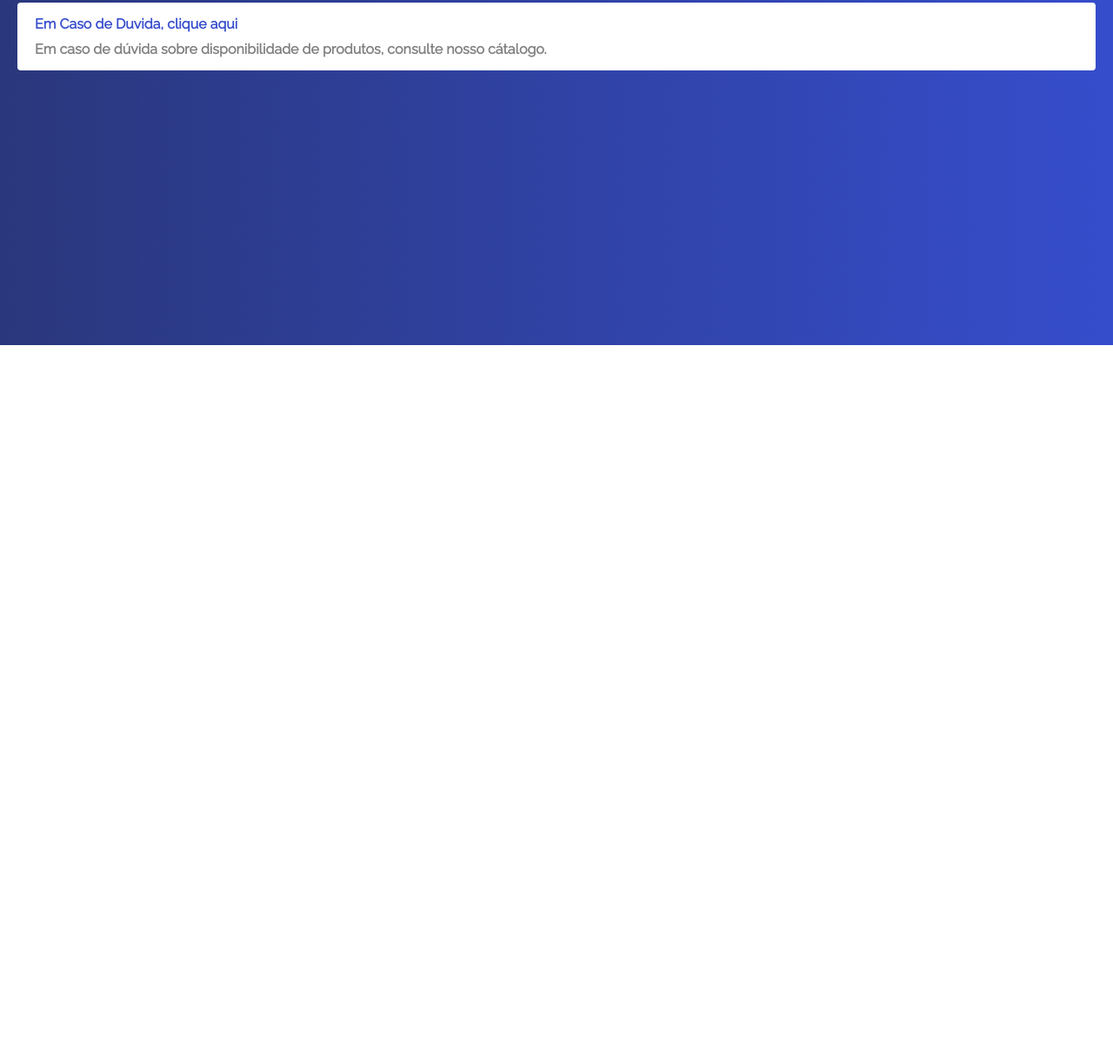
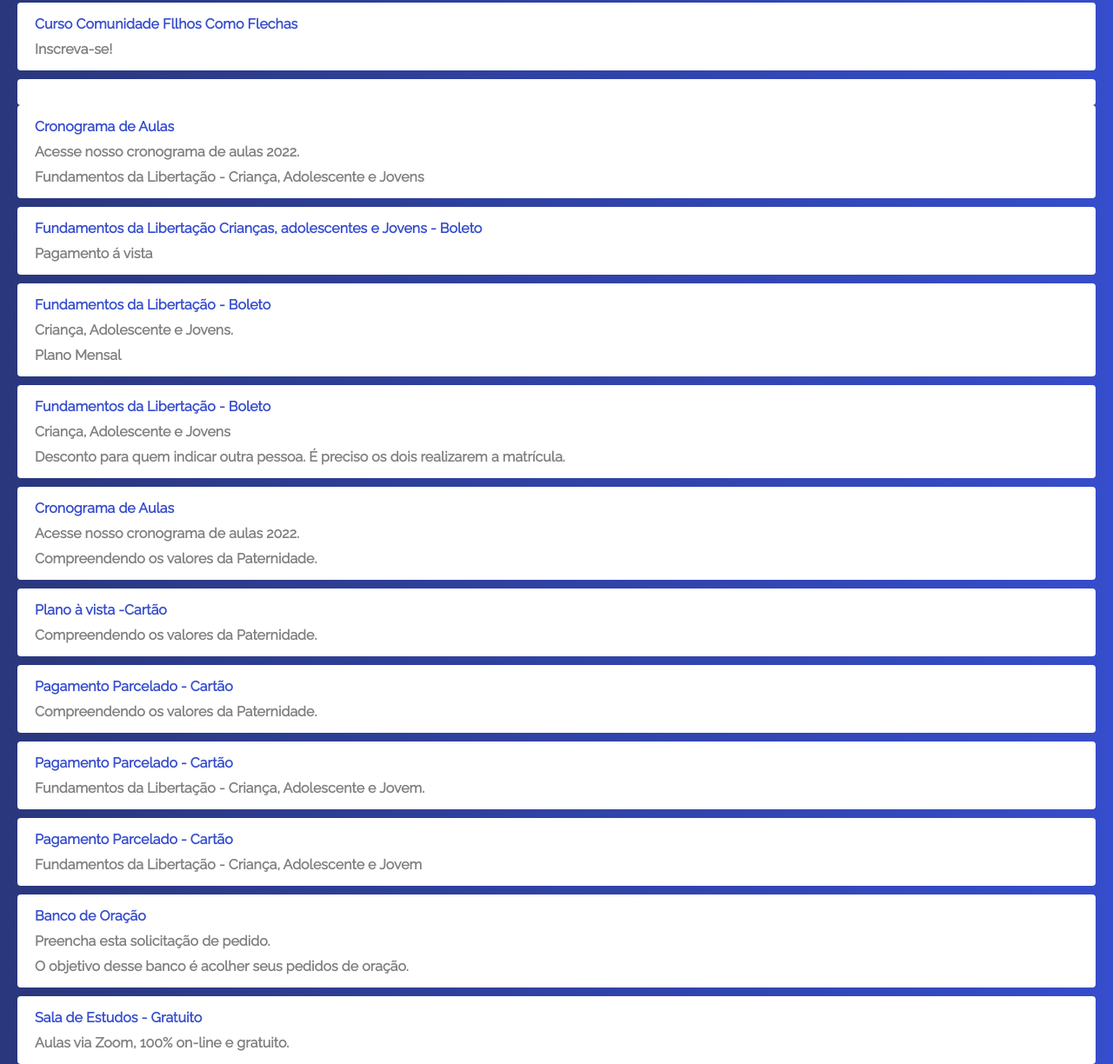
Before and after one commit to joaoveigaa/joaoveigaa.github.io, a plain HTML site: page index.html in a window 1280 px wide. Shown: the part 423-1647 px from the top of the page at 87% size. Before the commit the page ends 820 px from the top, so only its background shows below. Drawn offline with Linux system fonts and the light colour scheme; files that its build step writes are made by us from their sources.

Commit message:
Adicionando alterações

```diff
--- a/index.html
+++ b/index.html
@@ -15,29 +15,29 @@
   <body>
 
   <div class="profile">
-    <img src="img/lrstores.jpg" alt="lrstores" class="avatar">
-    <h1> LRSTORES </h1>
-    <h2> Loja Virtual </h2>
+    <img src="img/filhoscomoflechas.jpg" alt="filhoscomoflechas" class="avatar">
+    <h1> Filhos Como Flechas </h1>
+    <h2> Comunidade </h2>
 
   </div>
 
   <ul class="social">
 
     <li>
-      <a href="https://instagram.com/lrstoress?utm_medium=copy_link">
+      <a href="https://instagram.com/filhoscomoflechas?utm_medium=copy_link">
         <img src="img/insta.svg" alt="Instagram">
       </a>
     </li>
 
 
     <li>
-      <a href="https://www.facebook.com/LR-Stores-113874437185659/" >
+      <a href="https://www.facebook.com/comunidadefilhoscomoflechas/" >
        <img src="img/facebook.png" alt="Facebook">
       </a>
    </li>
 
       <li>
-       <a href="https://wa.me/5511966391655">
+       <a href="https://wa.me/5511966328666">
            <img src="img/whatsapp.png" alt="whatsapp">
         </a>
       </li>
@@ -47,21 +47,21 @@
 
   <ul class="links-list">
     <li>
-      <a href="https://instagram.com/lrstoress?utm_medium=copy_link">
+      <a href="https://instagram.com/filhoscomoflechas?utm_medium=copy_link">
         Instagram
         <span>Nos siga no Instagram, fique por dentro de todas as novidades!</span>
       </a>
 
       <li>
-        <a href="https://wa.me/5511966391655">
+        <a href="https://wa.me/5511966328666">
           Whatsapp
-          <span>Entre em contato conosco, verifique a taxa de entrega para sua região.</span>
+          <span>Em caso de dúvida, entre em contato conosco.</span>
         </a>
         </li>
 
 
       <li>
-        <a href="https://www.facebook.com/LR-Stores-113874437185659/">
+        <a href="https://www.facebook.com/comunidadefilhoscomoflechas/">
           Facebook
           <span> Siga nossa página no Facebook. </span>
         </a>
@@ -69,14 +69,96 @@
 
 
       <li>
-        <a href="https://wa.me/c/5511966391655">
-          Em Caso de Duvida, clique aqui
-          <span> Em caso de dúvida sobre disponibilidade de produtos, consulte nosso cátalogo. </span>
+        <a href="https://docs.google.com/forms/d/e/1FAIpQLSdPAs5KhO1DRVSC79AsN0pivtDnjtY9lUF-74Z5DDRT9QzfnQ/viewform?usp=pp_url">
+          Curso Comunidade Fllhos Como Flechas
+          <span> Inscreva-se! </span>
+    </li>
+
+    <li>
+      <a href="https://linksharing.samsungcloud.com/gSSp058v8MZB">
+       Cronograma de Aulas
+        <span> Acesse nosso cronograma de aulas 2022.</span>
+        <span> Fundamentos da Libertação - Criança, Adolescente e Jovens</span>
+      </a>
+    </li>
+
+      <li>
+        <a href="https://pag.ae/7XUhgfUX9">
+          Fundamentos da Libertação Crianças, adolescentes e Jovens - Boleto
+          <span> Pagamento á vista</span>
         </a>
       </li>
 
+      <li>
+        <a href="https://pag.ae/7XUh9Z39t">
+          Fundamentos da Libertação - Boleto
+          <span> Criança, Adolescente e Jovens. </span>
+          <span>Plano Mensal</span>
+        </a>
+      </li>
+
+      <li>
+        <a href="https://pag.ae/7XUhjeK7S">
+          Fundamentos da Libertação - Boleto
+          <span> Criança, Adolescente e Jovens </span>
+          <span> Desconto para quem indicar outra pessoa. É preciso os dois realizarem a matrícula.</span>
+        </a>
+      </li>
+
+      <li>
+        <a href="https://linksharing.samsungcloud.com/ma6w8VT7HnWz">
+          Cronograma de Aulas
+          <span>Acesse nosso cronograma de aulas 2022.</span>
+          <span>Compreendendo os valores da Paternidade. </span>
+        </a>
     </li>
 
+
+      <li>
+        <a href="http://pag.ae/7XUhdkFju">
+          Plano à vista -Cartão
+          <span>Compreendendo os valores da Paternidade.</span>
+        </a>
+      </li>
+
+      <li>
+        <a href="http://pag.ae/7XUhcBHQw">
+          Pagamento Parcelado - Cartão
+          <span>Compreendendo os valores da Paternidade.</span>
+        </a>
+      </li>
+
+
+      <li>
+        <a href="http://pag.ae/7XUbq5YKw">
+          Pagamento Parcelado - Cartão
+          <span> Fundamentos da Libertação - Criança, Adolescente e Jovem.</span>
+        </a>
+      </li>
+
+      <li>
+        <a href="http://pag.ae/7XUboe418">
+          Pagamento Parcelado - Cartão
+          <span>Fundamentos da Libertação - Criança, Adolescente e Jovem </span>
+        </a>
+      </li>
+
+      <li>
+        <a href="https://docs.google.com/forms/d/1SO3JC2ydCjqgavSYJCFzDZca_Q7G-UrV-V654zg14Rk/edit?usp=sharing">
+          Banco de Oração
+          <span>Preencha esta solicitação de pedido.</span>
+          <span>O objetivo desse banco é acolher seus pedidos de oração.</span>
+      </a>
+      </li>
+
+    <li>
+      <a href="https://chat.whatsapp.com/DbEBLSZXicN1RENkwDnUgW">
+        Sala de Estudos - Gratuito
+        <span> Aulas via Zoom, 100% on-line e gratuito. </span>
+      </a>
+
+
+    </li>
   </ul>
 
   </body>
```
